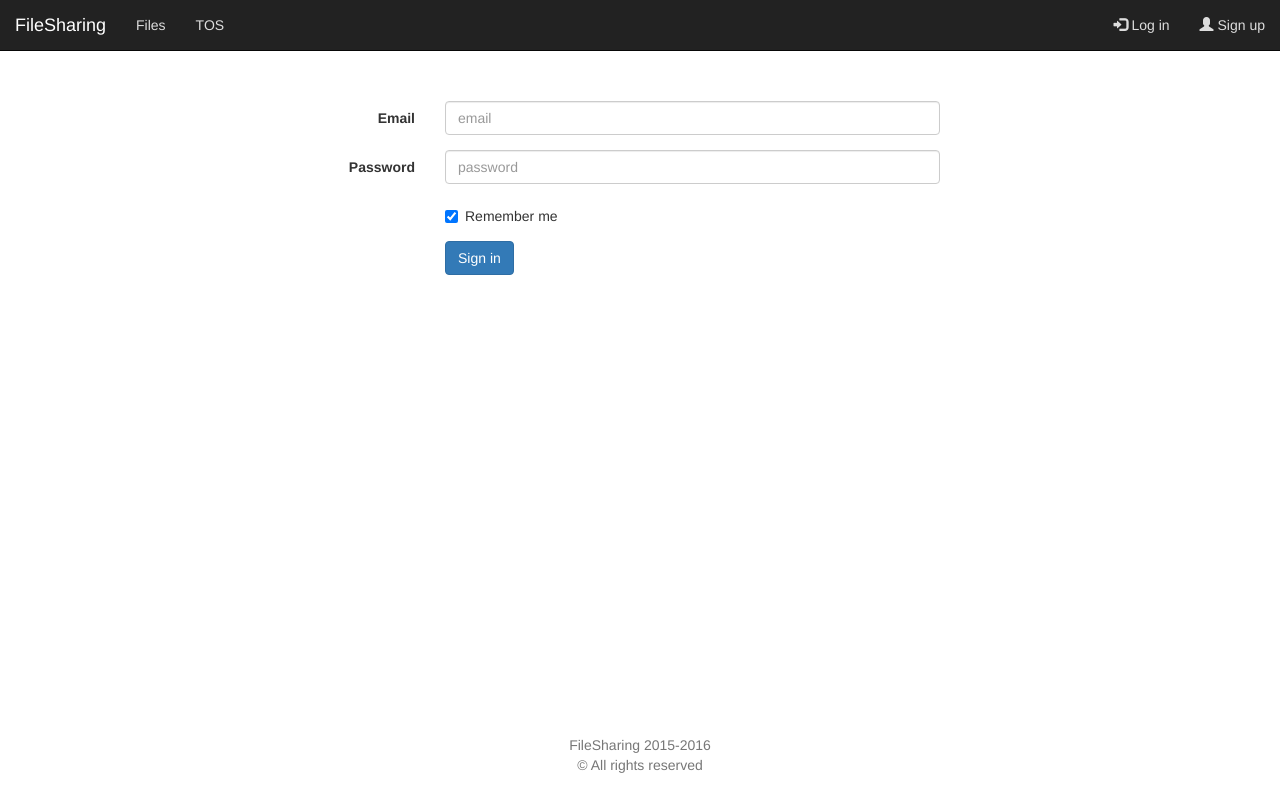
After one commit to nsdvw/file-sharing, a PHP site: template views/login.twig in a window 1280 px wide. The commit adds this page. Run offline with PHP 8.4, Linux system fonts and the light colour scheme; the template is opened without the code that fills it, so the values that code supplies are empty; some libraries are stand-ins or nearby versions.

Commit message:
Login form

```diff
--- a/views/login.tpl
+++ /dev/null
@@ -1,2 +0,0 @@
-{include file="header.tpl"}
-{include file="footer.tpl"}
--- /dev/null
+++ b/views/login.twig
@@ -0,0 +1,54 @@
+{% extends "main.twig" %}
+
+{% block title %}FileSharing &mdash; sign in{% endblock title %}
+{% block head %}
+  {{ parent() }}
+  <link rel="stylesheet" href="/css/login_form.css">
+{% endblock head %}
+
+{% block content %}
+
+  <div class="container">
+    <form action="/login" method="POST" name="login" class="form-horizontal">
+      <div class="form-group">
+        <label for="email" class="col-sm-2 control-label">Email</label>
+        <div class="col-sm-10">
+          <input type="email" class="form-control" id="email" name="login[email]"
+          value="{{ loginForm.email|default('') }}" placeholder="email">
+        </div>
+      </div>
+
+      <div class="form-group">
+        <label for="password" class="col-sm-2 control-label">Password</label>
+        <div class="col-sm-10">
+          <input type="password" class="form-control" id="password"
+          name="login[password]" value="{{ loginForm.password|default('') }}"
+          placeholder="password">
+        </div>
+      </div>
+
+      <div class="form-group">
+        <div class="col-sm-offset-2 col-sm-10">
+          <div class="checkbox">
+            <label>
+              <input type="checkbox" name="login[remember]" checked> Remember me
+            </label>
+          </div>
+        </div>
+      </div>
+
+      <div class="form-group">
+        <div class="col-sm-offset-2 col-sm-10">
+          <button type="submit" class="btn btn-primary">Sign in</button>
+        </div>
+      </div>
+
+      {% if loginForm.errorMessage != '' %}
+        <div class="alert alert-danger col-sm-offset-2 col-sm-10">
+          {{ loginForm.errorMessage }}
+        </div>
+      {% endif %}
+    </form>
+  </div>
+
+{% endblock content %}
--- /dev/null
+++ b/web/css/login_form.css
@@ -0,0 +1,4 @@
+.form-horizontal {
+    max-width: 600px;
+    margin: 50px auto;
+}
--- a/web/index.php
+++ b/web/index.php
@@ -104,7 +104,7 @@ $app->map('/login', function () use ($app) {
             $app->response->redirect('/');
         }
     }
-    $app->render('login.tpl', ['loginForm' => $loginForm]);
+    $app->render('login.twig', ['loginForm' => $loginForm]);
 })->via('GET', 'POST');
 
 $app->map('/reg', function () use ($app) {
```
